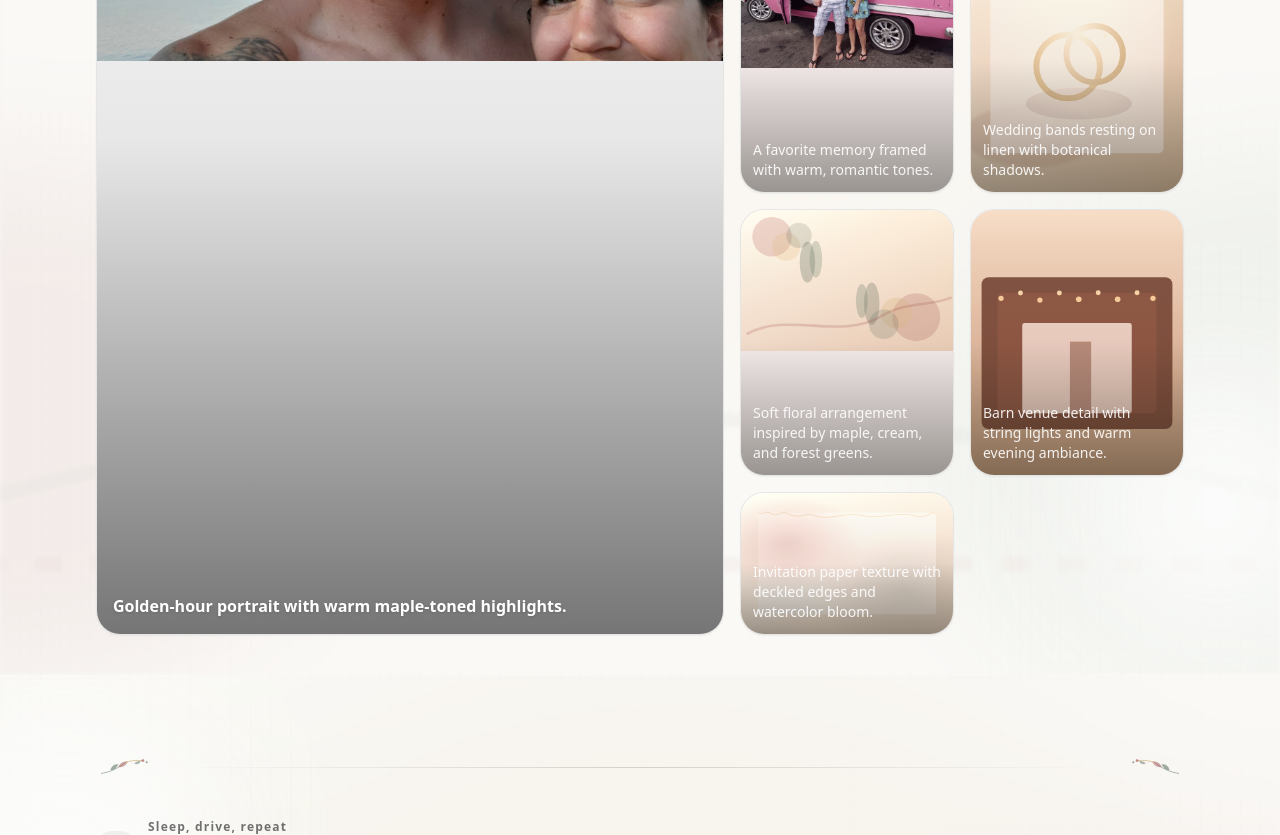
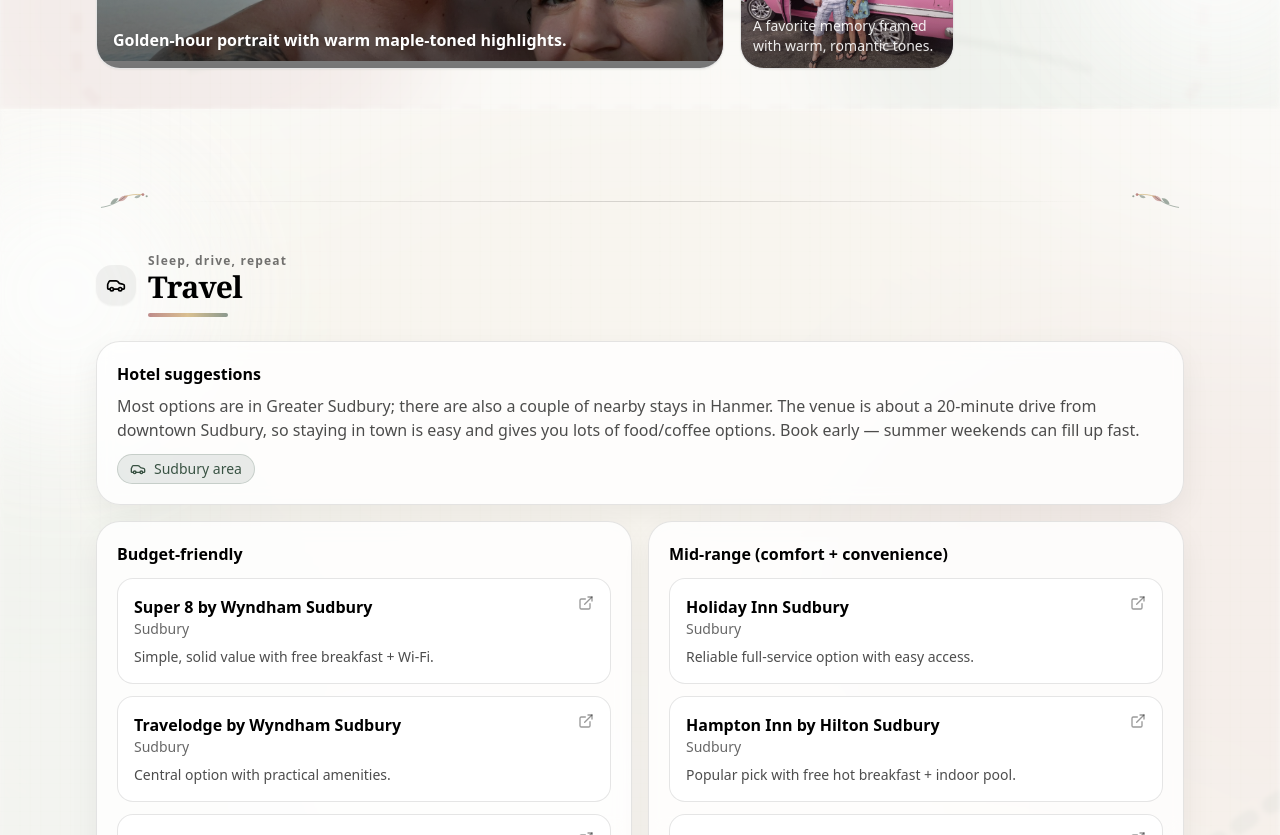
Before and after one commit to leafsfan19811981/RobNatWeddingPage, a Next.js app in the folder wedding-website/: page / in a window 1280 px wide. Shown: the part 3180-4015 px from the top of the page. Built offline with nearby package versions, Linux system fonts and the light colour scheme.

Commit message:
Reduce photos section back to original four images

```diff
--- a/wedding-website/app/wedding/WeddingWebsite.tsx
+++ b/wedding-website/app/wedding/WeddingWebsite.tsx
@@ -131,30 +131,6 @@ const PHOTOS: PhotoItem[] = [
   {
     src: "/photos/photo4.png",
     alt: "A favorite memory framed with warm, romantic tones.",
-    ratio: "3:2",
-    sizes: "(min-width: 1024px) 24vw, (min-width: 640px) 50vw, 100vw",
-  },
-  {
-    src: "/photos/filler-rings-detail.svg",
-    alt: "Wedding bands resting on linen with botanical shadows.",
-    ratio: "4:5",
-    sizes: "(min-width: 1024px) 24vw, (min-width: 640px) 50vw, 100vw",
-  },
-  {
-    src: "/photos/filler-florals.svg",
-    alt: "Soft floral arrangement inspired by maple, cream, and forest greens.",
-    ratio: "3:2",
-    sizes: "(min-width: 1024px) 24vw, (min-width: 640px) 50vw, 100vw",
-  },
-  {
-    src: "/photos/filler-venue-detail.svg",
-    alt: "Barn venue detail with string lights and warm evening ambiance.",
-    ratio: "4:5",
-    sizes: "(min-width: 1024px) 24vw, (min-width: 640px) 50vw, 100vw",
-  },
-  {
-    src: "/photos/filler-invitation-texture.svg",
-    alt: "Invitation paper texture with deckled edges and watercolor bloom.",
     ratio: "3:2",
     sizes: "(min-width: 1024px) 24vw, (min-width: 640px) 50vw, 100vw",
   },
```
